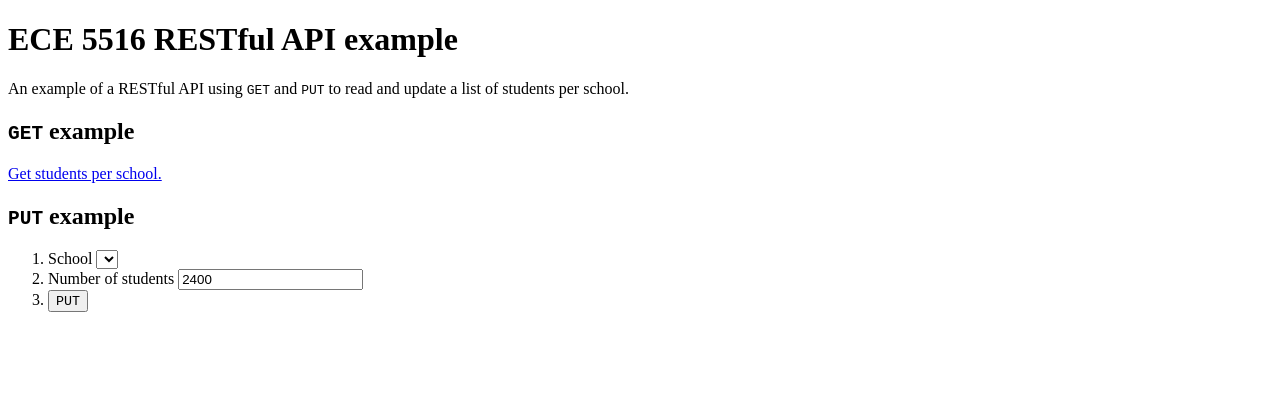
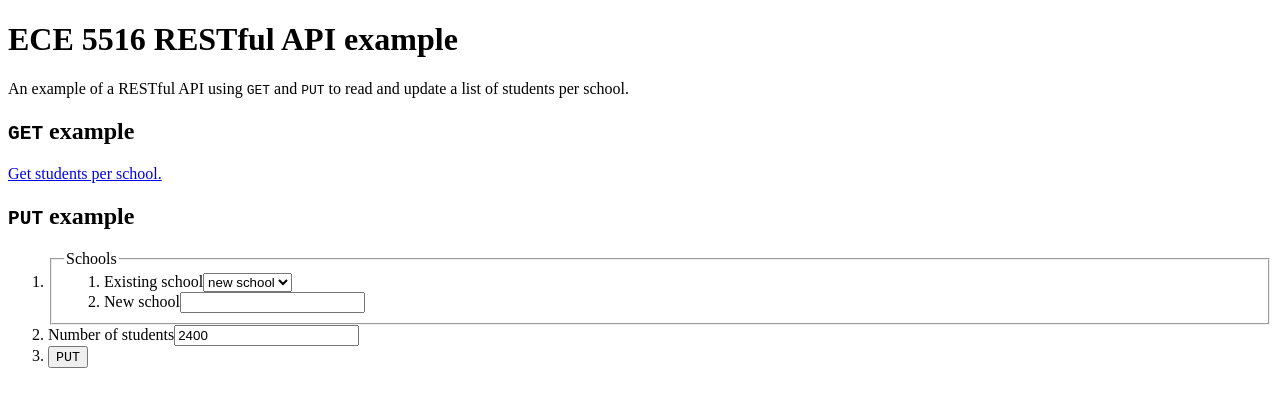
Before and after one commit to lduran2/ece5516-restful-example, a website: page index.html in a window 1280 px wide. Drawn offline with Linux system fonts and the light colour scheme.

Commit message:
support for new other school, charsets fixed

```diff
--- a/add-update-students.js
+++ b/add-update-students.js
@@ -2,11 +2,14 @@
 // Adds the PUT request to table 'update-students'.
 //
 // By        : Leomar Durán <https://github.com/lduran2/>
-// When      : 2021-05-02t02:36
+// When      : 2021-05-02t14:20
 // For       : ECE 5516
-// Version   : 1.0
+// Version   : 1.1
 //
 // Changelog :
+//	v1.1 - 2021-05-02t14:20
+//		supporting adding a new other school
+//
 //	v1.0 - 2021-05-02t02:36
 //		implemented addUpdateStudents
 //
@@ -16,8 +19,10 @@
 	const FORM = document.forms['update-students'];
 	// attach the event listener
 	FORM.addEventListener('submit', function (event) {
-		// lookup the school and #students
-		const SCHOOL = FORM['school'].value;
+		// resolve the school
+		const SCHOOL_SELECT = FORM['school'].value;
+		const SCHOOL = ('other'===SCHOOL_SELECT) ? FORM['other-school'].value : SCHOOL_SELECT;
+		// lookup # students
 		const N_STUDENTS = FORM['n_students'].value;
 		// create the JSON data object
 		const DATA = {
@@ -30,8 +35,9 @@
 		REQUEST.open('PUT', FORM.action, true);
 		REQUEST.setRequestHeader('Content-Type', 'application/json');
 		REQUEST.onload = function () {
-			alert(REQUEST.response);
-		}
+			console.log('request ( status', REQUEST.status, ') :');
+			console.log(REQUEST.response);
+		} /* REQUEST.onload */
 		REQUEST.send(JSON.stringify(DATA));
 
 		// prevent the GET submit
--- a/index.html
+++ b/index.html
@@ -28,19 +28,28 @@
 			<form action='/update-students/' name='update-students'>
 				<ol>
 					<li>
-						<label>School
-							<select name=
-								'school'
-							>$schools</select>
-						</label>
+						<fieldset>
+							<legend>Schools</legend>
+							<ol>
+								<li>
+									<label>Existing school<select name='school'>
+										$schools
+										<option value='other'>new school</option>
+									</select></label>
+								</li>
+								<li>
+									<label>New school<input
+										name='other-school'
+									/></label>
+								</li>
+							</ol>
+						</fieldset>
 					</li>
 					<li>
-						<label>Number of students
-							<input name=
-								'n_students'
-							       value='2400'
-							/>
-						</label>
+						<label>Number of students<input
+							name='n_students'
+							value='2400'
+						/></label>
 					</li>
 					<li>
 						<button type='submit'
```
Also changed, not shown: 1 other file.
